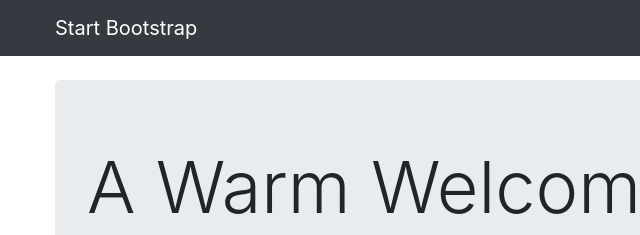
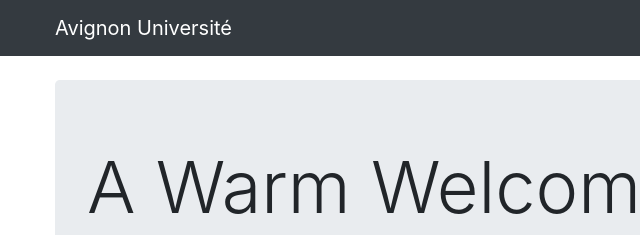
Before and after one commit to Bmouir/test-prod, a website: page index.html in a window 1280 px wide. Shown: the top 235 px of the page, 30-670 px from the left. Drawn offline with Linux system fonts and the light colour scheme.

Commit message:
Update index.html

```diff
--- a/index.html
+++ b/index.html
@@ -23,7 +23,7 @@
   <!-- Navigation -->
   <nav class="navbar navbar-expand-lg navbar-dark bg-dark fixed-top">
     <div class="container">
-      <a class="navbar-brand" href="#">Start Bootstrap</a>
+      <a class="navbar-brand" href="#">Avignon Université</a>
       <button class="navbar-toggler" type="button" data-toggle="collapse" data-target="#navbarResponsive" aria-controls="navbarResponsive" aria-expanded="false" aria-label="Toggle navigation">
         <span class="navbar-toggler-icon"></span>
       </button>
```
